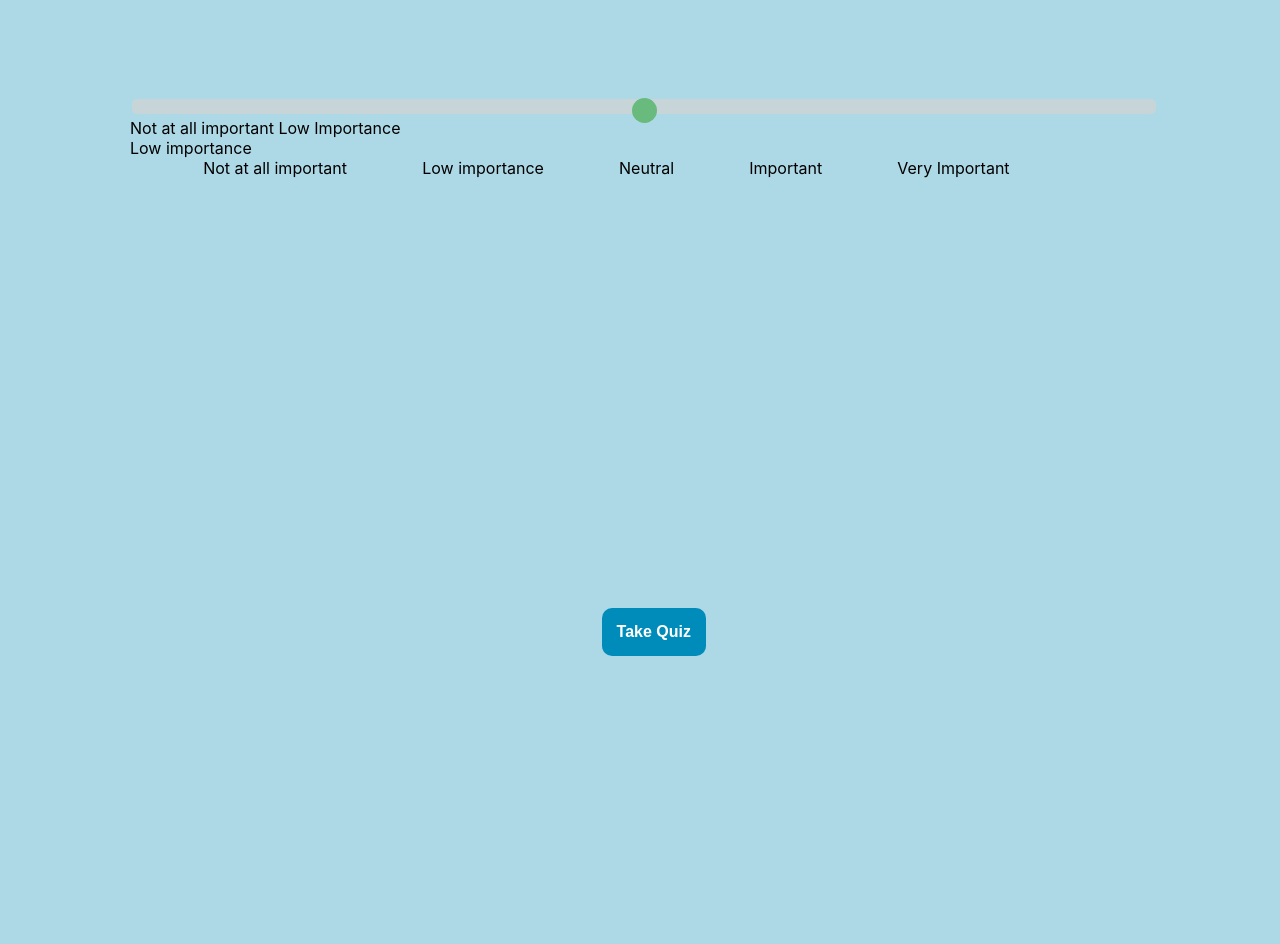
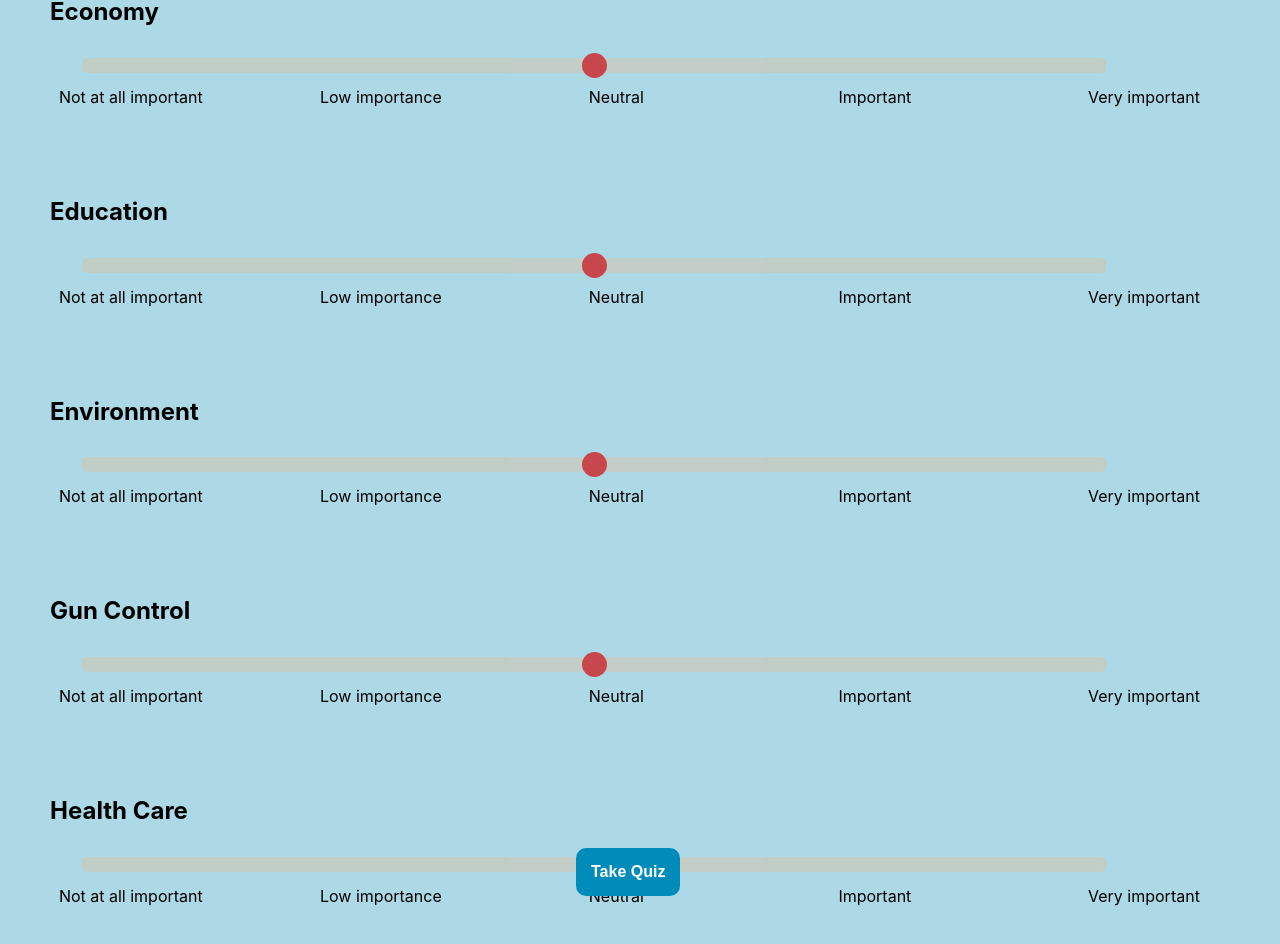
Before and after one commit to lwurl/IrishHack2, a React (Create React App) app in the folder quiz/: page /topics in a window 1280 px wide. Shown: the part 112-1056 px from the top of the page. Before the commit the page ends 800 px from the top, so only its background shows below. Built offline with nearby package versions, Linux system fonts and the light colour scheme.

Commit message:
Added and formatted topic sliders

```diff
--- a/quiz/src/Topics.js
+++ b/quiz/src/Topics.js
@@ -8,21 +8,60 @@ class Topics extends React.Component {
     return (
       <div>
         <h1>Topics</h1>
+
+        <h2 class="topic_title">Economy</h2>
         <div class="slidecontainer">
-        <input type="range" min="1" max="101" defaultValue="50" class="slider" id="myRange" step="25" list="range-labels"/>
-        <div class="1">Not at all important Low Importance</div>
-        <div class="id2">Low importance</div>
-          <datalist id="range-labels" class="dl">
-          <option value="0" label="Not at all important" />
-          <option value="20" label="Low importance" />
-          <option value="45" label="Neutral" />
-          <option value="75" label="Important" />
-          <option value="100" label="Very Important" />
-          <Link to='/quiz'>
-            <div className="center_div"><button type="button" className="button"><b>Take Quiz</b></button></div>
-          </Link>
-        </datalist>
+        <input type="range" min="1" max="101" defaultValue="50" class="slider" id="myRange1" step="25" list="range-labels"/>
+        <div class="label_div not">Not at all important</div>
+        <div class="label_div low">Low importance</div>
+        <div class="label_div neutral">Neutral</div>
+        <div class="label_div important">Important</div>
+        <div class="label_div very">Very important</div>
         </div>
+
+        <h2 class="topic_title">Education</h2>
+        <div class="slidecontainer">
+        <input type="range" min="1" max="101" defaultValue="50" class="slider" id="myRange2" step="25" list="range-labels"/>
+        <div class="label_div not">Not at all important</div>
+        <div class="label_div low">Low importance</div>
+        <div class="label_div neutral">Neutral</div>
+        <div class="label_div important">Important</div>
+        <div class="label_div very">Very important</div>
+        </div>
+
+        <h2 class="topic_title">Environment</h2>
+        <div class="slidecontainer">
+        <input type="range" min="1" max="101" defaultValue="50" class="slider" id="myRange3" step="25" list="range-labels"/>
+        <div class="label_div not">Not at all important</div>
+        <div class="label_div low">Low importance</div>
+        <div class="label_div neutral">Neutral</div>
+        <div class="label_div important">Important</div>
+        <div class="label_div very">Very important</div>
+        </div>
+
+        <h2 class="topic_title">Gun Control</h2>
+        <div class="slidecontainer">
+        <input type="range" min="1" max="101" defaultValue="50" class="slider" id="myRange4" step="25" list="range-labels"/>
+        <div class="label_div not">Not at all important</div>
+        <div class="label_div low">Low importance</div>
+        <div class="label_div neutral">Neutral</div>
+        <div class="label_div important">Important</div>
+        <div class="label_div very">Very important</div>
+        </div>
+
+        <h2 class="topic_title">Health Care</h2>
+        <div class="slidecontainer">
+        <input type="range" min="1" max="101" defaultValue="50" class="slider" id="myRange5" step="25" list="range-labels"/>
+        <div class="label_div not">Not at all important</div>
+        <div class="label_div low">Low importance</div>
+        <div class="label_div neutral">Neutral</div>
+        <div class="label_div important">Important</div>
+        <div class="label_div very">Very important</div>
+        </div>
+
+        <Link to='/quiz'>
+          <div className="center_div"><button type="button" className="button"><b>Take Quiz</b></button></div>
+        </Link>
       </div>
     )
   }
--- a/quiz/src/topics.css
+++ b/quiz/src/topics.css
@@ -1,6 +1,9 @@
 .slidecontainer {
     width: 80%;
-    padding: 130px;
+    padding-top:    10px;
+    padding-right:  80px;
+    padding-left:   80px;
+    padding-bottom: 80px;
 }
 
 .slider {
@@ -8,7 +11,7 @@
     width: 100%;
     height: 15px;
     border-radius: 5px;
-    background: #d3d3d3;
+    background: #CBCABA;
     outline: none;
     opacity: 0.7;
     -webkit-transition: .2s;
@@ -25,7 +28,7 @@
     width: 25px;
     height: 25px;
     border-radius: 50%;
-    background: #4CAF50;
+    background: #D30B0D;
     cursor: pointer;
 }
 
@@ -33,7 +36,7 @@
     width: 25px;
     height: 25px;
     border-radius: 50%;
-    background: #4CAF50;
+    background: #D30B0D;
     cursor: pointer;
 }
 
@@ -45,9 +48,52 @@
     align-content: center;
 }
 
-.id2{
+.label1 {
+  display: inline-block;
+  width:   200px;
+}
 
+.center_div{
+  text-align: center;
+  align-self: center;
+  position: absolute;
+  padding-bottom:   15px;
+  left: 45%;
+  top:  120%;
 }
+
+.topic_title {
+  padding-top:    20px;
+  padding-left:   50px;
+}
+
+.label_div{
+  text-align: center;
+  align-self: center;
+  position: absolute;
+  padding-top:  10px;
+}
+
+.label_div.not {
+  left: 4.6%
+}
+
+.label_div.low {
+  left: 25%
+}
+
+.label_div.neutral {
+  left: 46%
+}
+
+.label_div.important {
+  left: 65.5%
+}
+
+.label_div.very {
+  left: 85%
+}
+
 /*.slidecontainer {
     position: relative;
 
```
